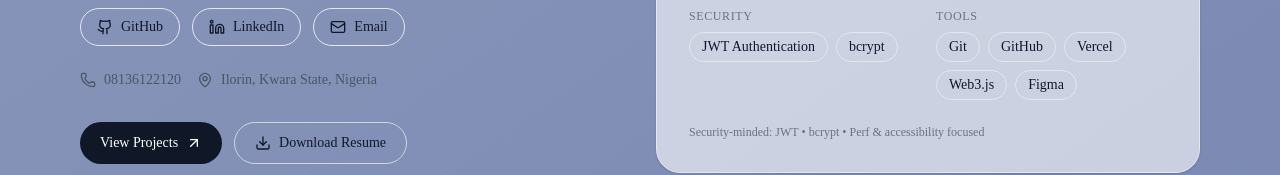
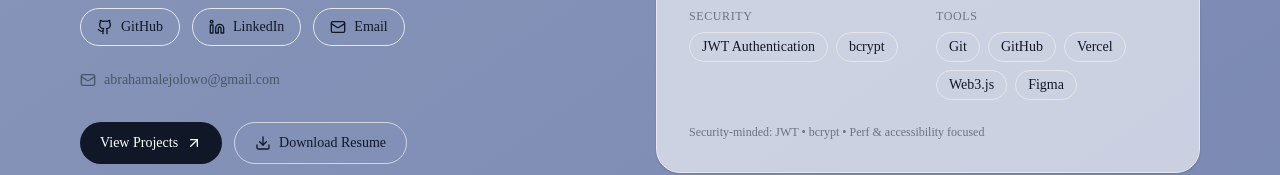
Before and after one commit to Abrahamalejolowo/Expensive-Code, a React (Vite) app: page / in a window 1280 px wide. Shown: the part 332-507 px from the top of the page. Built offline with nearby package versions, Linux system fonts and the light colour scheme.

Commit message:
change email and number

```diff
--- a/src/App.jsx
+++ b/src/App.jsx
@@ -398,11 +398,9 @@ export default function Portfolio() {
 
             <div className="mt-6 flex flex-wrap items-center gap-4 text-sm text-gray-600 dark:text-gray-300">
               <div className="inline-flex items-center gap-2" id="h2">
-                <Phone className="w-4 h-4" /> {PROFILE.phone}
+                <Mail className="w-4 h-4" /> {PROFILE.email}
               </div>
-              <div className="inline-flex items-center gap-2">
-                <MapPin className="w-4 h-4" /> {PROFILE.location}
-              </div>
+
             </div>
 
             <div className="mt-8 flex gap-3">
@@ -425,7 +423,7 @@ export default function Portfolio() {
           <motion.div
             variants={scaleIn}
             id="home"
-            className="relative  rounded-3xl border border-gray-200 dark:border-gray-800 bg-white/60 dark:bg-[red] p-8 shadow-sm"
+            className="relative  rounded-3xl border border-gray-200 dark:border-gray-800 bg-white/60 p-8 shadow-sm"
           >
             <div id="home" className="grid grid-cols-2 gap-4">
               {SKILLS.slice(0, 4).map((group) => (
```
